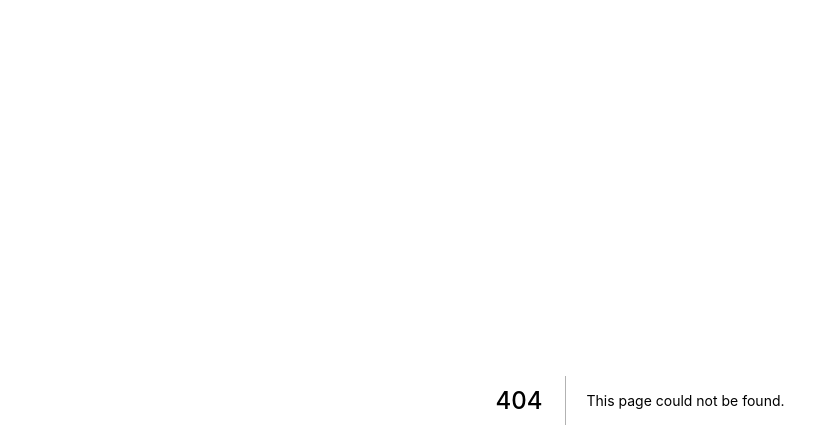
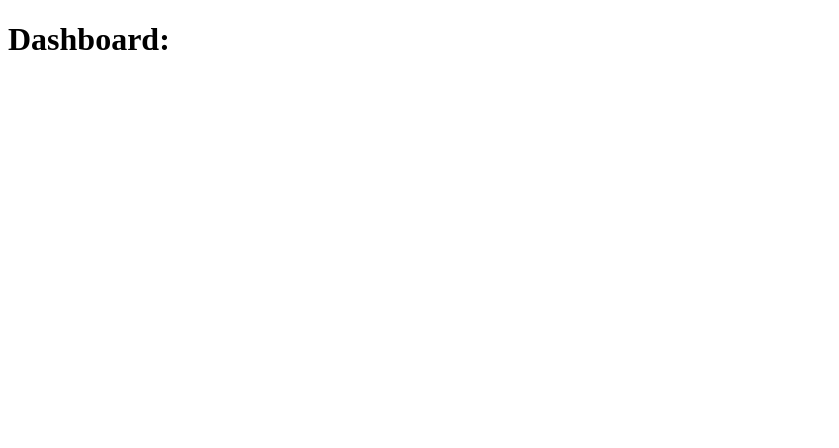
Before and after one commit to joaobispo2077/nextauth, a Next.js app: page /dashboard in a window 1280 px wide. Before the commit this address had no page. Shown: the top 448 px of the page, without its empty margins (0-839 px from the left). Built offline with nearby package versions, Linux system fonts and the light colour scheme.

Commit message:
feat: store user data into auth context

```diff
--- a/src/contexts/AuthContext.tsx
+++ b/src/contexts/AuthContext.tsx
@@ -1,6 +1,14 @@
 import React, { createContext, useState } from 'react';
 
+import Router from 'next/router';
+
 import { api } from '../services/api';
+
+type User = {
+  email: string;
+  permissions: string[];
+  roles: string[];
+};
 
 type SignInCredentials = {
   email: string;
@@ -10,19 +18,22 @@ type SignInCredentials = {
 type AuthContextData = {
   signIn(credentials: SignInCredentials): Promise<void>;
   isAuthenticated: boolean;
+  user: User;
 };
 
 export const AuthContext = createContext({} as AuthContextData);
 
 export const AuthProvider: React.FC = ({ children }) => {
-  const [isAuthenticated, setIsAuthenticated] = useState(false);
+  const [user, setUser] = useState<User>();
+  const isAuthenticated = !!user;
 
-  async function signIn(credentials: SignInCredentials) {
+  async function signIn({ email, password }: SignInCredentials) {
     try {
-      const response = await api.post('/sessions', credentials);
-      console.log('response', response.data);
-      console.log(credentials);
-      setIsAuthenticated(true);
+      const response = await api.post('/sessions', { email, password });
+      const { roles, permissions } = response.data;
+
+      setUser({ roles, permissions, email });
+      Router.push('/dashboard');
     } catch (err: any) {
       console.error(err);
       console.error(err.name);
@@ -31,7 +42,9 @@ export const AuthProvider: React.FC = ({ children }) => {
   }
 
   return (
-    <AuthContext.Provider value={{ signIn, isAuthenticated }}>
+    <AuthContext.Provider
+      value={{ signIn, isAuthenticated, user: user as User }}
+    >
       {children}
     </AuthContext.Provider>
   );
--- /dev/null
+++ b/src/pages/dashboard.tsx
@@ -0,0 +1,10 @@
+import { useAuth } from '../hooks/useAuth';
+
+export default function Dashboard() {
+  const { user } = useAuth();
+  return (
+    <div>
+      <h1>Dashboard: {user?.email}</h1>
+    </div>
+  );
+}
--- a/src/pages/index.tsx
+++ b/src/pages/index.tsx
@@ -17,6 +17,9 @@ const Home: NextPage = () => {
     console.log(email, password);
     await signIn({ email, password });
     console.log('isAuthenticated', isAuthenticated);
+
+    setEmail('');
+    setPassword('');
   };
 
   return (
```
